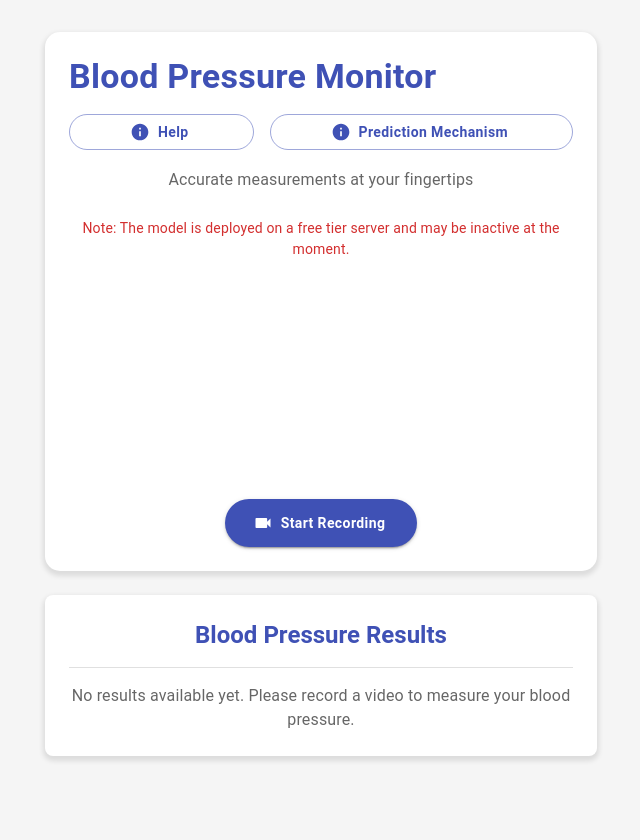
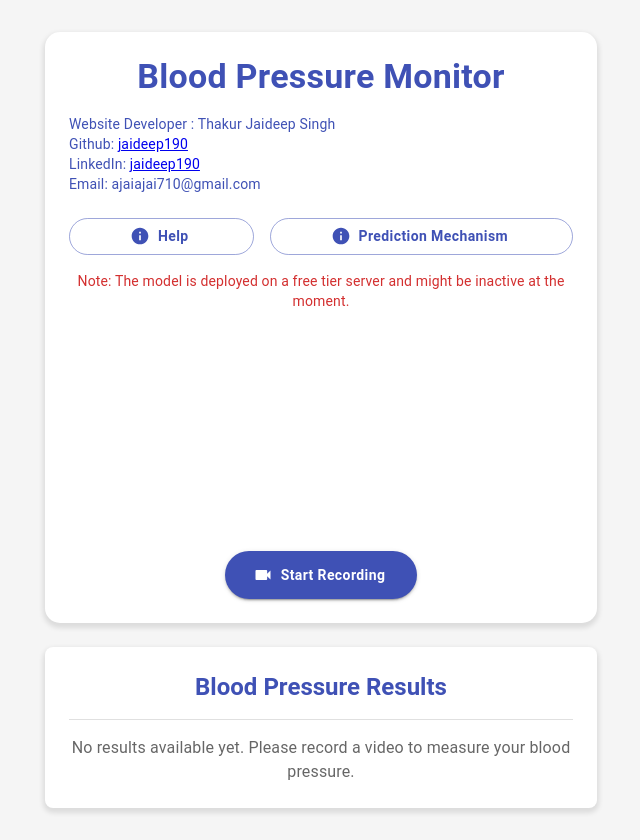
Before and after one commit to jaideep190/smartBP-Frontend, a React (Vite) app in the folder video-bp-app/: page / in a window 1280 px wide. Shown: the whole page, without its empty margins (319-959 px from the left). Before the commit the page ends 800 px from the top, so only its background shows below. Built offline with nearby package versions, Linux system fonts and the light colour scheme.

Commit message:
contributor update

```diff
--- a/video-bp-app/src/App.tsx
+++ b/video-bp-app/src/App.tsx
@@ -79,8 +79,17 @@ const App: React.FC = () => {
         <Box sx={{ py: 4 }}>
           <Paper elevation={3} sx={{ p: 3, mb: 3 }}>
             <Box sx={{ mb: 2 }}>
-              <Typography variant="h4" color="primary" sx={{ mb: 2 }}>
+              <Typography variant="h4" color="primary" align="center" sx={{ mb: 2 }}>
                 Blood Pressure Monitor
+              </Typography>
+              <Typography variant="body2" color="primary" align="left" sx={{ mb: 3 }}>
+                Website Developer : Thakur Jaideep Singh
+                <br />
+                Github: <a href="https://github.com/jaideep190">jaideep190</a>
+                <br />
+                LinkedIn: <a href="https://www.linkedin.com/in/jaideep190">jaideep190</a>
+                <br />
+                Email: ajaiajai710@gmail.com
               </Typography>
               <Box sx={{ display: 'flex', justifyContent: 'space-between', gap: 2 }}>
                 <Button
@@ -96,18 +105,15 @@ const App: React.FC = () => {
                   variant="outlined"
                   color="primary"
                   startIcon={<InfoIcon />}
-                  onClick={() => window.open('https://unet-research-work.vercel.app', '_blank')}
+                  onClick={() => window.open('https://magu-net-smartbp.vercel.app/', '_blank')}
                   sx={{ flexGrow: 1 }}
                 >
                   Prediction Mechanism
                 </Button>
               </Box>
             </Box>
-            <Typography variant="subtitle1" align="center" color="text.secondary" sx={{ mb: 3 }}>
-              Accurate measurements at your fingertips
-            </Typography>
             <Typography variant="body2" align="center" color="error" sx={{ mb: 3 }}>
-              Note: The model is deployed on a free tier server and may be inactive at the moment.
+              Note: The model is deployed on a free tier server and might be inactive at the moment.
             </Typography>
             <VideoRecorder onVideoRecorded={handleVideoRecorded} isProcessing={isProcessing} />
           </Paper>
```
